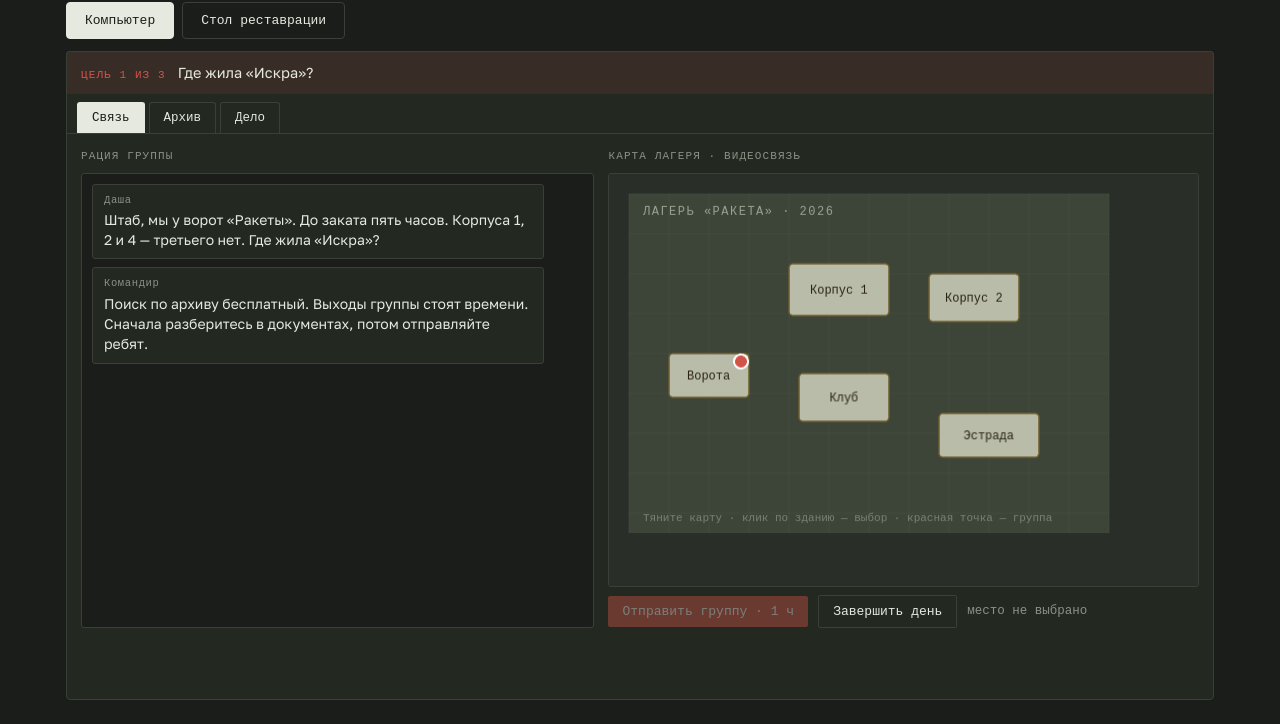
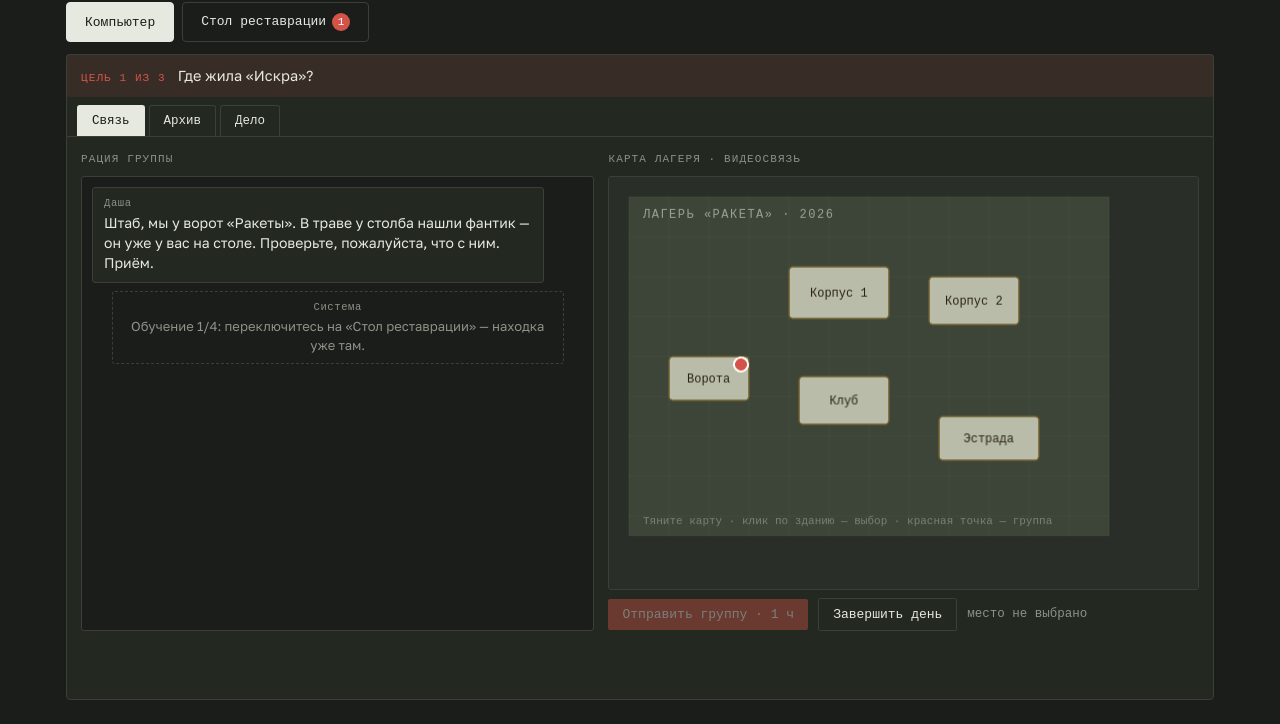
Before and after one commit to Dbgraff/Case-No.-7, a website built with Vite: page index.html in a window 1280 px wide. Shown: the part 76-800 px from the top of the page. Built offline with nearby package versions, Linux system fonts and the light colour scheme; animation ran at ten frames a second; a web font is replaced by a local one.

Commit message:
feat: добавлено вводное обучение на фантике — стартовая находка, подсказки в чате по реальным действиям игрока, поле tutorialStep в сохранении с поддержкой старых сохранений и кнопка пропуска

```diff
--- /dev/null
+++ b/src/data/tutorial.ts
@@ -0,0 +1,26 @@
+import type { ActiveTutorialStep } from "../game/tutorialSteps";
+
+/**
+ * ЗАГЛУШКИ. Настоящие тексты обучения пишет сюжетный разработчик.
+ */
+
+/** First message of the game: Даша asks HQ to check the wrapper. */
+export const TUTORIAL_INTRO = {
+  who: "Даша",
+  text: "Штаб, мы у ворот «Ракеты». В траве у столба нашли фантик — он уже у вас на столе. Проверьте, пожалуйста, что с ним. Приём.",
+};
+
+/** System hints, one per step. */
+export const TUTORIAL_HINTS: Record<ActiveTutorialStep, string> = {
+  toTable: "Обучение 1/4: переключитесь на «Стол реставрации» — находка уже там.",
+  selectItem: "Обучение 2/4: выберите предмет на столе и осмотрите его — описание и обстоятельства находки появятся ниже.",
+  restore: "Обучение 3/4: нажмите «Начать реставрацию» и доведите её до конца.",
+  archive: "Обучение 4/4: вернитесь на «Компьютер» и откройте вкладку «Архив» — там новая зацепка.",
+};
+
+/** Shown when the last step is done. */
+export const TUTORIAL_DONE_TEXT =
+  "Обучение пройдено. Дальше — сами: отправляйте группу и завершайте день.";
+
+/** Shown when the player skips the tutorial. */
+export const TUTORIAL_SKIPPED_TEXT = "Обучение пропущено.";
--- a/src/game/state.ts
+++ b/src/game/state.ts
@@ -1,5 +1,6 @@
 import type { Find, FindStatus } from "./finds";
 import type { Clue, Task } from "./clues";
+import { isTutorialStep, type TutorialStep } from "./tutorialSteps";
 
 /** Persistent game state. Extend this type as new systems are added. */
 export type GameState = {
@@ -17,6 +18,8 @@ export type GameState = {
   clues: Clue[];
   /** Tasks opened by clues. */
   tasks: Task[];
+    /** Current tutorial step. */
+  tutorialStep: TutorialStep;
 };
 
 /** localStorage key. Bump the version suffix when the save format changes. */
@@ -48,6 +51,7 @@ return {
   groupPlaceId: START_PLACE_ID,
   clues: [],
   tasks: [],
+  tutorialStep: "intro",
 };}
 
 /**
@@ -73,9 +77,19 @@ function loadState(): GameState {
       const finds = Array.isArray(data.finds) ? data.finds : [];
       const groupPlaceId =
         typeof data.groupPlaceId === "string" ? data.groupPlaceId : START_PLACE_ID;
+
       const clues = Array.isArray(data.clues) ? data.clues : [];
       const tasks = Array.isArray(data.tasks) ? data.tasks : [];
-      return { day: data.day!, hoursLeft: data.hoursLeft!, visits, finds, groupPlaceId, clues, tasks };    }
+
+            // old saves have no tutorialStep: if the player already has progress,
+      // the tutorial is skipped, otherwise it starts
+      const hasProgress = data.day! > 1 || finds.length > 0 || visits.length > 0;
+      const tutorialStep: TutorialStep = isTutorialStep(data.tutorialStep)
+        ? data.tutorialStep
+        : hasProgress
+          ? "skipped"
+          : "intro";
+      return { day: data.day!, hoursLeft: data.hoursLeft!, visits, finds, groupPlaceId, clues, tasks, tutorialStep };    }
   } catch {
     // corrupted save or storage unavailable — start over
   }
--- /dev/null
+++ b/src/game/tutorial.ts
@@ -0,0 +1,57 @@
+import { FIND_TEMPLATES } from "../data/finds";
+import type { Find } from "./finds";
+import { getState, updateState } from "./state";
+import {
+  TUTORIAL_FIND_ID,
+  isTutorialRunning,
+  nextStep,
+  type ActiveTutorialStep,
+} from "./tutorialSteps";
+
+/**
+ * Starts the tutorial of a new game: puts the wrapper on the table
+ * (day 1, no trip needed) and moves to the first step.
+ * Does nothing if the tutorial has already started or was skipped.
+ * @returns {boolean} `true` if the wrapper was delivered just now.
+ */
+export function startTutorial(): boolean {
+  const s = getState();
+  if (s.tutorialStep !== "intro") return false;
+
+  const template = FIND_TEMPLATES.find((t) => t.id === TUTORIAL_FIND_ID);
+  if (!template) {
+    updateState({ tutorialStep: "skipped" });
+    return false;
+  }
+  const has = s.finds.some((f) => f.id === TUTORIAL_FIND_ID);
+  const find: Find = { ...template, day: s.day, status: "new" };
+  updateState({
+    finds: has ? s.finds : [...s.finds, find],
+    tutorialStep: "toTable",
+  });
+  return !has;
+}
+
+/**
+ * Counts a tutorial step as done. Works only if `step` is the current one,
+ * so early or repeated actions change nothing.
+ * @param {ActiveTutorialStep} step - Step the player has just completed.
+ * @param {string} [findId] - Find the action was made with. If given, it must
+ * be the training find, otherwise the call is ignored.
+ * @returns {void}
+ */
+export function completeTutorialStep(step: ActiveTutorialStep, findId?: string): void {
+  if (findId !== undefined && findId !== TUTORIAL_FIND_ID) return;
+  if (getState().tutorialStep !== step) return;
+  updateState({ tutorialStep: nextStep(step) });
+}
+
+/**
+ * Skips the tutorial (for repeated playthroughs). Items already on the
+ * table stay there.
+ * @returns {void}
+ */
+export function skipTutorial(): void {
+  if (!isTutorialRunning(getState().tutorialStep)) return;
+  updateState({ tutorialStep: "skipped" });
+}
--- /dev/null
+++ b/src/game/tutorialSteps.ts
@@ -0,0 +1,62 @@
+/** All tutorial steps in order. `intro` = not started, `done`/`skipped` = finished. */
+export const TUTORIAL_STEPS = [
+  "intro",
+  "toTable",
+  "selectItem",
+  "restore",
+  "archive",
+  "done",
+  "skipped",
+] as const;
+
+/** Current tutorial step (saved in `GameState`). */
+export type TutorialStep = (typeof TUTORIAL_STEPS)[number];
+
+/** Steps where the player has to do something. */
+export type ActiveTutorialStep = "toTable" | "selectItem" | "restore" | "archive";
+
+/** Id of the find that is used as the first training item. */
+export const TUTORIAL_FIND_ID = "find-wrapper";
+
+const NEXT: Record<ActiveTutorialStep, TutorialStep> = {
+  toTable: "selectItem",
+  selectItem: "restore",
+  restore: "archive",
+  archive: "done",
+};
+
+/**
+ * Checks that a value read from a save is a valid tutorial step.
+ * @param {unknown} v - Value to check.
+ * @returns {boolean} `true` if `v` is a known step.
+ */
+export function isTutorialStep(v: unknown): v is TutorialStep {
+  return typeof v === "string" && (TUTORIAL_STEPS as readonly string[]).includes(v);
+}
+
+/**
+ * Tells whether the step waits for a player action.
+ * @param {TutorialStep} step - Step to check.
+ * @returns {boolean} `true` for toTable, selectItem, restore, archive.
+ */
+export function isActiveStep(step: TutorialStep): step is ActiveTutorialStep {
+  return step in NEXT;
+}
+
+/**
+ * Tells whether the tutorial is still going (not finished and not skipped).
+ * @param {TutorialStep} step - Step to check.
+ * @returns {boolean} `true` if the tutorial is in progress.
+ */
+export function isTutorialRunning(step: TutorialStep): boolean {
+  return step === "intro" || isActiveStep(step);
+}
+
+/**
+ * Returns the step that follows an active step.
+ * @param {ActiveTutorialStep} step - Current step.
+ * @returns {TutorialStep} Next step.
+ */
+export function nextStep(step: ActiveTutorialStep): TutorialStep {
+  return NEXT[step];
+}
--- a/src/main.ts
+++ b/src/main.ts
@@ -15,6 +15,10 @@ import {
 import { PLACES, type Place } from "./map/places";
 import { initCampMap, type CampMap } from "./map/campMap";
 import { bindArchive } from "./ui/computer/archive";
+import { startTutorial } from "./game/tutorial";
+import { isTutorialRunning } from "./game/tutorialSteps";
+import { TUTORIAL_INTRO } from "./data/tutorial";
+import { bindTutorial } from "./ui/computer/tutorial";
 
 /** Place currently chosen on the map (not yet visited). */
 let selected: Place | null = null;
@@ -163,6 +167,11 @@ bindFinds();
 subscribe(refreshSendButton);
 bindArchive();
 
+if (startTutorial()) addTableNews(1);
+
+if (isTutorialRunning(getState().tutorialStep)) {
+  notify(TUTORIAL_INTRO.who, TUTORIAL_INTRO.text);
+} else {
   notify(
     "Даша",
     "Штаб, мы у ворот «Ракеты». До заката пять часов. Корпуса 1, 2 и 4 — третьего нет. Где жила «Искра»?",
@@ -171,6 +180,8 @@ notify(
     "Командир",
     "Поиск по архиву бесплатный. Выходы группы стоят времени. Сначала разберитесь в документах, потом отправляйте ребят.",
   );
+}
+bindTutorial();
 
 initCampMap(document.getElementById("pixi-host")!, PLACES, {
   onSelect: (p) => {
--- a/src/style.css
+++ b/src/style.css
@@ -862,3 +862,9 @@ body {
   margin: 4px 0 6px;
   font-size: 14px;
 }
+
+#btnSkipTutorial {
+  align-self: center;
+  padding: 6px 10px;
+  font-size: 12px;
+}
--- /dev/null
+++ b/src/ui/computer/tutorial.ts
@@ -0,0 +1,62 @@
+import { subscribe, type GameState } from "../../game/state";
+import { completeTutorialStep, skipTutorial } from "../../game/tutorial";
+import {
+  isActiveStep,
+  isTutorialRunning,
+  type TutorialStep,
+} from "../../game/tutorialSteps";
+import {
+  TUTORIAL_DONE_TEXT,
+  TUTORIAL_HINTS,
+  TUTORIAL_SKIPPED_TEXT,
+} from "../../data/tutorial";
+import { getActiveSpace, onSpaceChange } from "../spaces";
+import { notify } from "./notifications";
+import { getActiveTab, onTabChange } from "./tabs";
+
+/**
+ * Wires the tutorial to the UI: shows the hint of the current step in the
+ * chat (kind "sys"), counts steps from real player actions (space switch,
+ * tab switch) and handles the "skip" button. Call it after the opening
+ * chat messages, so the first hint comes after them.
+ * @returns {void}
+ */
+export function bindTutorial(): void {
+  const skipBtn = document.getElementById("btnSkipTutorial") as HTMLButtonElement;
+  let shown: TutorialStep | null = null;
+
+  /**
+   * Counts the "open the archive" step if the player is on the archive tab.
+   * @returns {void}
+   */
+  const checkArchive = (): void => {
+    if (getActiveSpace() === "computer" && getActiveTab() === "archive") {
+      completeTutorialStep("archive");
+    }
+  };
+
+  onSpaceChange((space) => {
+    if (space === "table") completeTutorialStep("toTable");
+    else checkArchive();
+  });
+  onTabChange(checkArchive);
+  skipBtn.addEventListener("click", skipTutorial);
+
+  /** @param {Readonly<GameState>} s - Current game state. */
+  const render = (s: Readonly<GameState>): void => {
+    const step = s.tutorialStep;
+    skipBtn.hidden = !isTutorialRunning(step);
+    if (step === shown) return;
+    const prev = shown;
+    shown = step;
+
+    if (isActiveStep(step)) {
+      notify("Система", TUTORIAL_HINTS[step], "sys");
+    } else if (step === "done" && prev !== null && isActiveStep(prev)) {
+      notify("Система", TUTORIAL_DONE_TEXT, "sys");
+    } else if (step === "skipped" && prev !== null && isTutorialRunning(prev)) {
+      notify("Система", TUTORIAL_SKIPPED_TEXT, "sys");
+    }
+  };
+  subscribe(render);
+}
--- a/src/ui/table/finds.ts
+++ b/src/ui/table/finds.ts
@@ -6,9 +6,9 @@ import {
 import { RESTORATIONS } from "../../data/finds";
 import { PLACES } from "../../map/places";
 import { subscribe, updateFindStatus, type GameState } from "../../game/state";
-import { notify } from "../computer/notifications";
 import { openRestoration } from "../restore";
 import { finishRestoration } from "./restoreReport";
+import { completeTutorialStep } from "../../game/tutorial";
 
 /**
  * Returns a small stable tilt (in degrees) for a find, so that items lie on
@@ -189,6 +189,7 @@ export function bindFinds(): void {
       surface.appendChild(
         renderItem(f, f.id === selectedId, () => {
           selectedId = f.id;
+          completeTutorialStep("selectItem", f.id);
           render();
         }),
       );
--- a/src/ui/table/restoreReport.ts
+++ b/src/ui/table/restoreReport.ts
@@ -1,5 +1,6 @@
 import { completeRestoration } from "../../game/restoration";
 import { notify } from "../computer/notifications";
+import { completeTutorialStep } from "../../game/tutorial";
 
 /**
  * Single entry point for "the item is restored": updates the game state and
@@ -21,4 +22,5 @@ export function finishRestoration(findId: string): void {
     notify("Система", `Реставрация «${r.find.title}» завершена. Новых зацепок нет.`, "sys");
   }
   if (r.task) notify("Система", `Новое задание: «${r.task.title}».`, "sys");
+  completeTutorialStep("restore", findId);
 }
```
Also changed, not shown: index.html (+1 -0 lines). Lines whose indentation alone changed are shown as unchanged.
